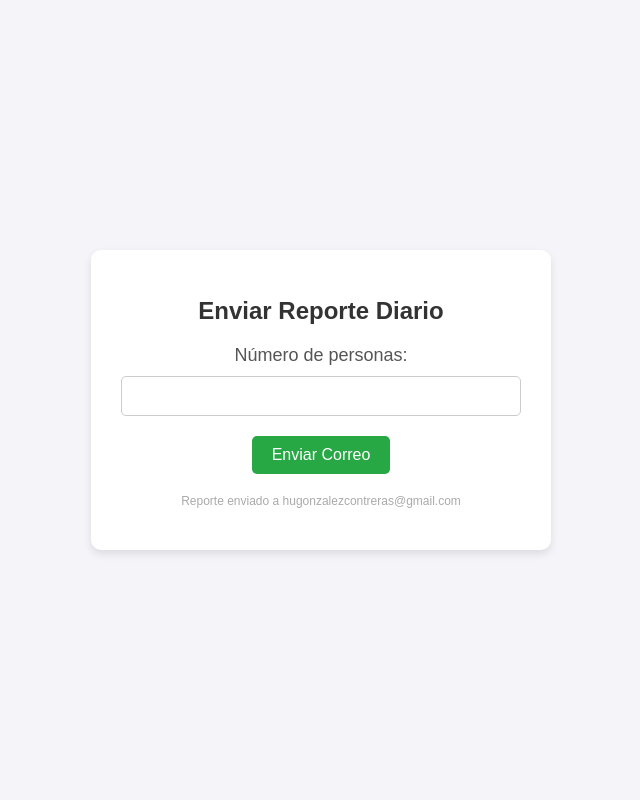
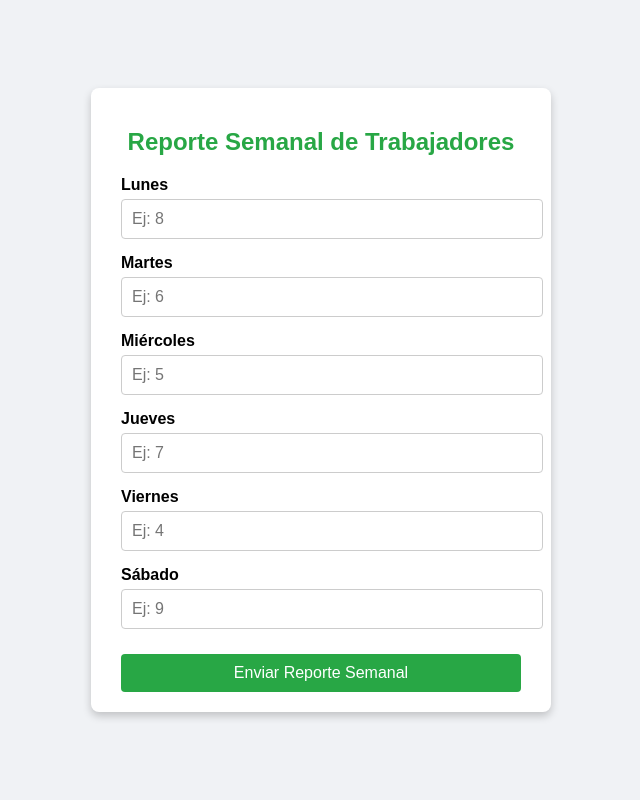
Before and after one commit to hxgoantoniooo/Trabajadores, a Flask app: page / in a window 1280 px wide. Shown: the whole page, without its empty margins (319-959 px from the left). Run offline with Flask 3, Linux system fonts and the light colour scheme.

Commit message:
Trabajadores v1.2

```diff
--- a/app.py
+++ b/app.py
@@ -20,17 +20,29 @@ def index():
 
 @app.route('/send-email', methods=['POST'])
 def send_email():
-    numero_personas = request.form['numero_personas']
-    destinatario = "hugonzalezcontreras@gmail.com"  # Destinatario fijo
+    # Obtener el número de trabajadores de cada día
+    data = {
+        "lunes": request.form['lunes'],
+        "martes": request.form['martes'],
+        "miércoles": request.form['miercoles'],
+        "jueves": request.form['jueves'],
+        "viernes": request.form['viernes'],
+        "sábado": request.form['sabado']
+    }
     fecha = datetime.now().strftime('%Y-%m-%d')
 
-    mensaje = f"Hoy {fecha} fueron {numero_personas} personas,\nSaludos"
+    # Crear el mensaje
+    mensaje = f"Reporte semanal de trabajadores (semana del {fecha}):\n\n"
+    for dia, cantidad in data.items():
+        mensaje += f"{dia.capitalize()}: {cantidad} trabajadores\n"
+    mensaje += "\nSaludos"
 
-    msg = Message("Informe Diario", recipients=[destinatario])
+    # Configurar y enviar el correo
+    msg = Message("Informe Semanal de Trabajadores", recipients=["hugonzalezcontreras@gmail.com"])
     msg.body = mensaje
 
     mail.send(msg)
-    return render_template('success.html', numero_personas=numero_personas, fecha=fecha)
+    return render_template('success.html')
 
 if __name__ == '__main__':
     app.run(debug=True)
--- /dev/null
+++ b/static/style.css
@@ -0,0 +1,89 @@
+/* Estilos generales */
+body {
+    font-family: Arial, sans-serif;
+    background-color: #f0f2f5;
+    display: flex;
+    justify-content: center;
+    align-items: center;
+    height: 100vh;
+    margin: 0;
+}
+
+/* Contenedor del formulario */
+.form-container {
+    background-color: #ffffff;
+    padding: 20px 30px;
+    border-radius: 8px;
+    box-shadow: 0 4px 8px rgba(0, 0, 0, 0.2);
+    text-align: center;
+    width: 90%;
+    max-width: 400px;
+}
+
+h2 {
+    color: #28a745;
+    margin-bottom: 20px;
+}
+
+label {
+    display: block;
+    margin-top: 10px;
+    font-weight: bold;
+    text-align: left;
+}
+
+input[type="text"] {
+    width: 100%;
+    padding: 10px;
+    margin: 5px 0;
+    font-size: 16px;
+    border-radius: 4px;
+    border: 1px solid #ccc;
+}
+
+button {
+    background-color: #28a745;
+    color: white;
+    padding: 10px;
+    border: none;
+    border-radius: 4px;
+    font-size: 16px;
+    cursor: pointer;
+    margin-top: 20px;
+    width: 100%;
+}
+
+button:hover {
+    background-color: #218838;
+}
+
+/* Mensaje de éxito */
+.success-message {
+    background-color: #ffffff;
+    padding: 20px 30px;
+    border-radius: 8px;
+    box-shadow: 0 4px 8px rgba(0, 0, 0, 0.2);
+    text-align: center;
+    width: 90%;
+    max-width: 400px;
+}
+
+.success-message h2 {
+    color: #28a745;
+}
+
+.success-message p {
+    margin-top: 10px;
+}
+
+.success-message a {
+    display: inline-block;
+    margin-top: 20px;
+    text-decoration: none;
+    color: #28a745;
+    font-weight: bold;
+}
+
+.success-message a:hover {
+    color: #218838;
+}
--- a/templates/index.html
+++ b/templates/index.html
@@ -3,79 +3,33 @@
 <head>
     <meta charset="UTF-8">
     <meta name="viewport" content="width=device-width, initial-scale=1.0">
-    <title>Enviar Reporte Diario</title>
-    <style>
-        body {
-            font-family: 'Arial', sans-serif;
-            background-color: #f4f4f9;
-            display: flex;
-            justify-content: center;
-            align-items: center;
-            height: 100vh;
-            margin: 0;
-        }
-        .container {
-            background-color: #ffffff;
-            padding: 30px;
-            border-radius: 10px;
-            box-shadow: 0 4px 8px rgba(0, 0, 0, 0.1);
-            max-width: 400px;
-            width: 100%;
-            text-align: center;
-        }
-        h1 {
-            font-size: 24px;
-            color: #333;
-        }
-        form {
-            margin-top: 20px;
-        }
-        label {
-            font-size: 18px;
-            color: #555;
-            display: block;
-            margin-bottom: 10px;
-        }
-        input[type="text"] {
-            width: 100%;
-            padding: 10px;
-            font-size: 16px;
-            border-radius: 5px;
-            border: 1px solid #ccc;
-            margin-bottom: 20px;
-            box-sizing: border-box;
-        }
-        button {
-            background-color: #28a745;
-            color: white;
-            padding: 10px 20px;
-            font-size: 16px;
-            border: none;
-            border-radius: 5px;
-            cursor: pointer;
-            transition: background-color 0.3s ease;
-        }
-        button:hover {
-            background-color: #218838;
-        }
-        footer {
-            margin-top: 20px;
-            font-size: 12px;
-            color: #aaa;
-        }
-    </style>
+    <title>Reporte Semanal de Trabajadores</title>
+    <link rel="stylesheet" href="{{ url_for('static', filename='style.css') }}">
 </head>
 <body>
-    <div class="container">
-        <h1>Enviar Reporte Diario</h1>
+    <div class="form-container">
+        <h2>Reporte Semanal de Trabajadores</h2>
         <form action="/send-email" method="POST">
-            <label for="numero_personas">Número de personas:</label>
-            <input type="text" id="numero_personas" name="numero_personas" required>
-            <button type="submit">Enviar Correo</button>
+            <label for="lunes">Lunes</label>
+            <input type="text" name="lunes" placeholder="Ej: 8" required>
+
+            <label for="martes">Martes</label>
+            <input type="text" name="martes" placeholder="Ej: 6" required>
+
+            <label for="miercoles">Miércoles</label>
+            <input type="text" name="miercoles" placeholder="Ej: 5" required>
+
+            <label for="jueves">Jueves</label>
+            <input type="text" name="jueves" placeholder="Ej: 7" required>
+
+            <label for="viernes">Viernes</label>
+            <input type="text" name="viernes" placeholder="Ej: 4" required>
+
+            <label for="sabado">Sábado</label>
+            <input type="text" name="sabado" placeholder="Ej: 9" required>
+
+            <button type="submit">Enviar Reporte Semanal</button>
         </form>
-        <footer>
-            <p>Reporte enviado a hugonzalezcontreras@gmail.com</p>
-        </footer>
     </div>
 </body>
 </html>
```
Also changed, not shown: templates/success.html (+5 -46 lines).
